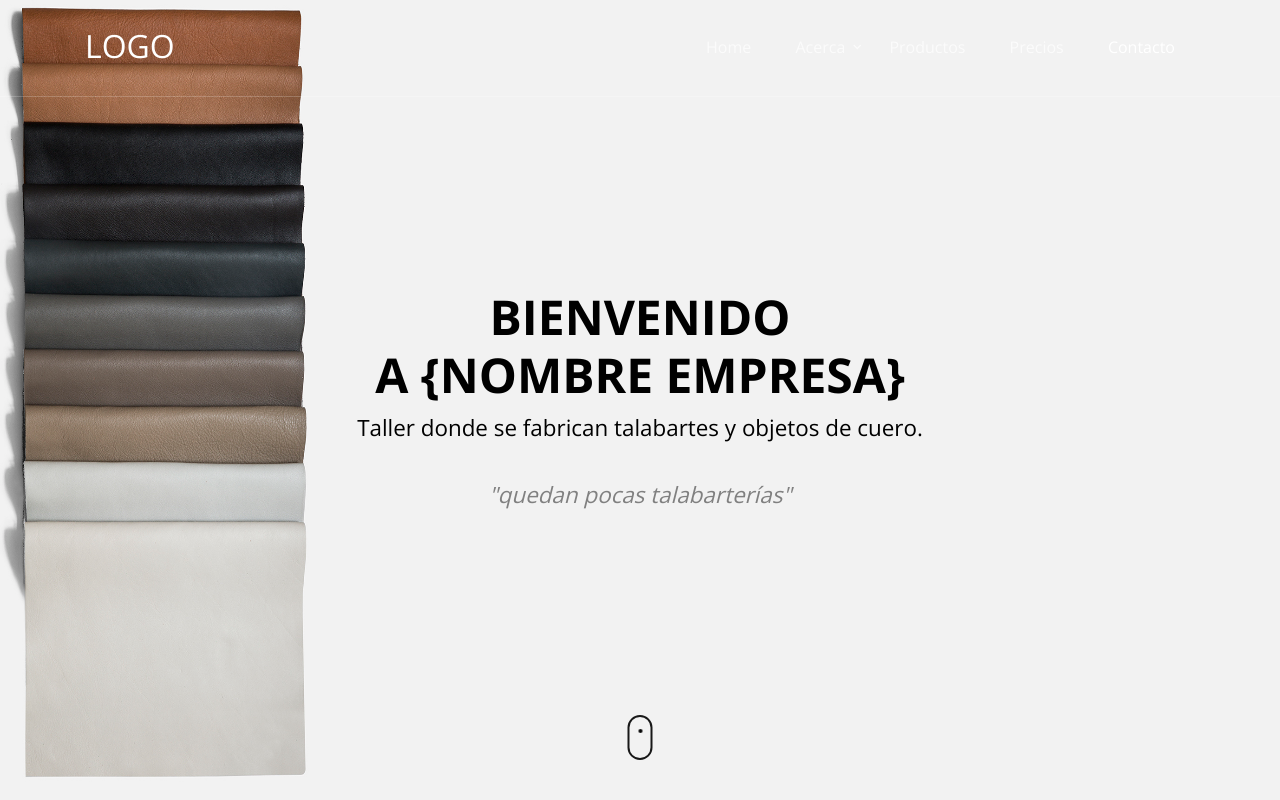
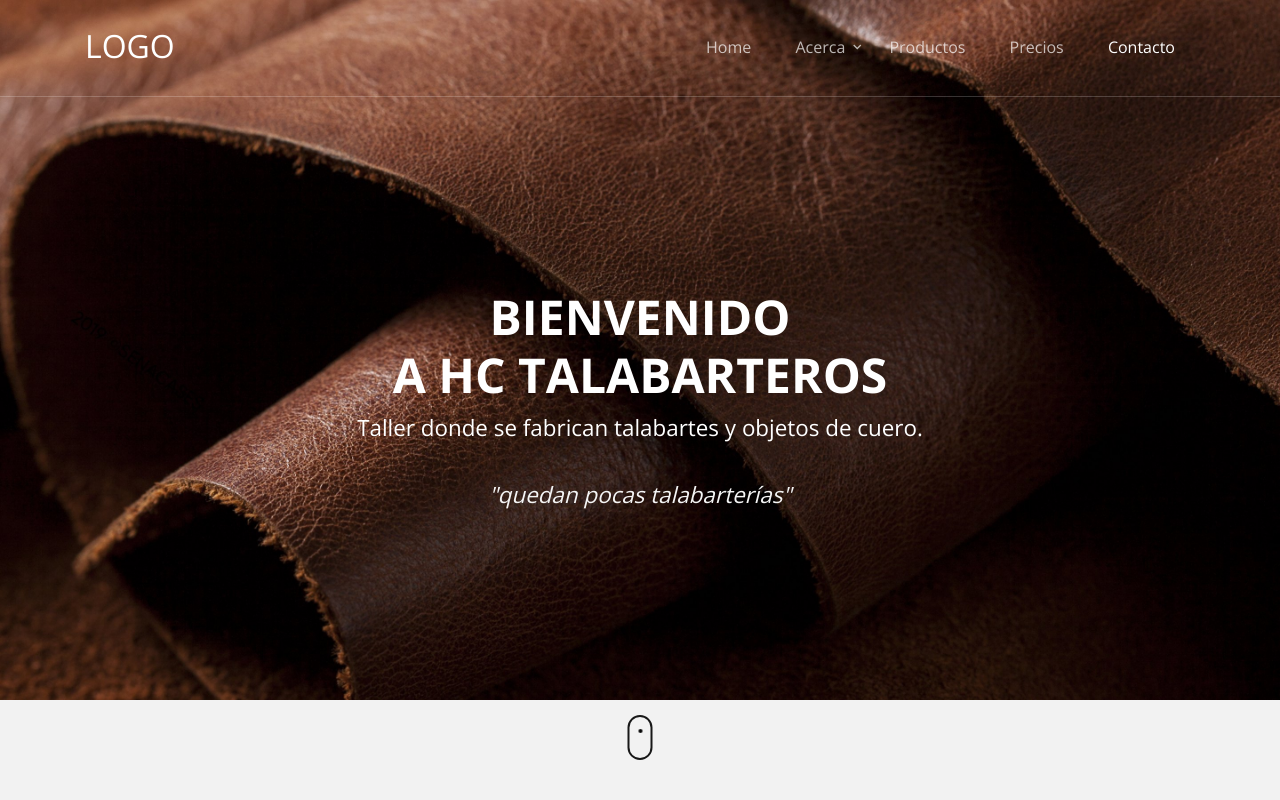
Before and after one commit to angelicaherrerac/angelicaherrerac.github.io, a plain HTML site: page index.html in a window 1280 px wide. Shown: the top 800 px of the page. Drawn offline with nearby package versions, Linux system fonts and the light colour scheme; files whose address does not match are found by name.

Commit message:
changes pics

```diff
--- a/css/style.css
+++ b/css/style.css
@@ -2034,6 +2034,14 @@ figure figcaption {
     margin: -10px 0px 0px 0px;
 
 }
+.backg-img{
+    position: absolute;
+  background-size: cover;
+  background-repeat: no-repeat;
+    object-fit: cover;
+   width: 100%;
+    height: 700px;
+}
 @media screen and (orientation: portrait) {
   img-side { max-width: 80%; }
 }
--- a/index.html
+++ b/index.html
@@ -1,7 +1,7 @@
 <!doctype html>
 <html lang="en">
   <head>
-    <title>E&amp;J</title>
+    <title>HC Talabarteros</title>
     <meta charset="utf-8">
     <meta name="viewport" content="width=device-width, initial-scale=1, shrink-to-fit=no">
 
@@ -89,15 +89,15 @@
 
 
     <div class="site-blocks-cover overlay" data-aos="fade" id="home-section" style="background-color: #f2f2f2;">
-<img src="images/SHADE.jpg" alt="Image" class="img-side">
+<img src="images/wall.jpeg" alt="" class="backg-img">
       <div class="container">
         <div class="row align-items-center justify-content-center wel-text">
 
 
           <div class="col-md-8 mt-lg-5 text-center">
-            <h1 class="text-uppercase" data-aos="fade-up">Bienvenido <br>a {nombre empresa}</h1>
-            <p class="mb-5 desc"  data-aos="fade-up" data-aos-delay="100" style="color: black;">Taller donde se fabrican talabartes y objetos de cuero. <br><br>
-<i style="color: gray;">"quedan pocas talabarterías"</i></p>
+            <h1 class="text-uppercase" data-aos="fade-up" style="color: white;">Bienvenido <br>a HC Talabarteros</h1>
+            <p class="mb-5 desc"  data-aos="fade-up" data-aos-delay="100" style="color: white;">Taller donde se fabrican talabartes y objetos de cuero. <br><br>
+<i style="color: whitesmoke;">"quedan pocas talabarterías"</i></p>
             <div data-aos="fade-up" data-aos-delay="100">
              <!-- <a href="#contact-section" class="btn smoothscroll btn-primary mr-2 mb-2">Get In Touch</a> -->
             </div>
```
Also changed, not shown: images/wall.jpeg (added), 1 other file.
